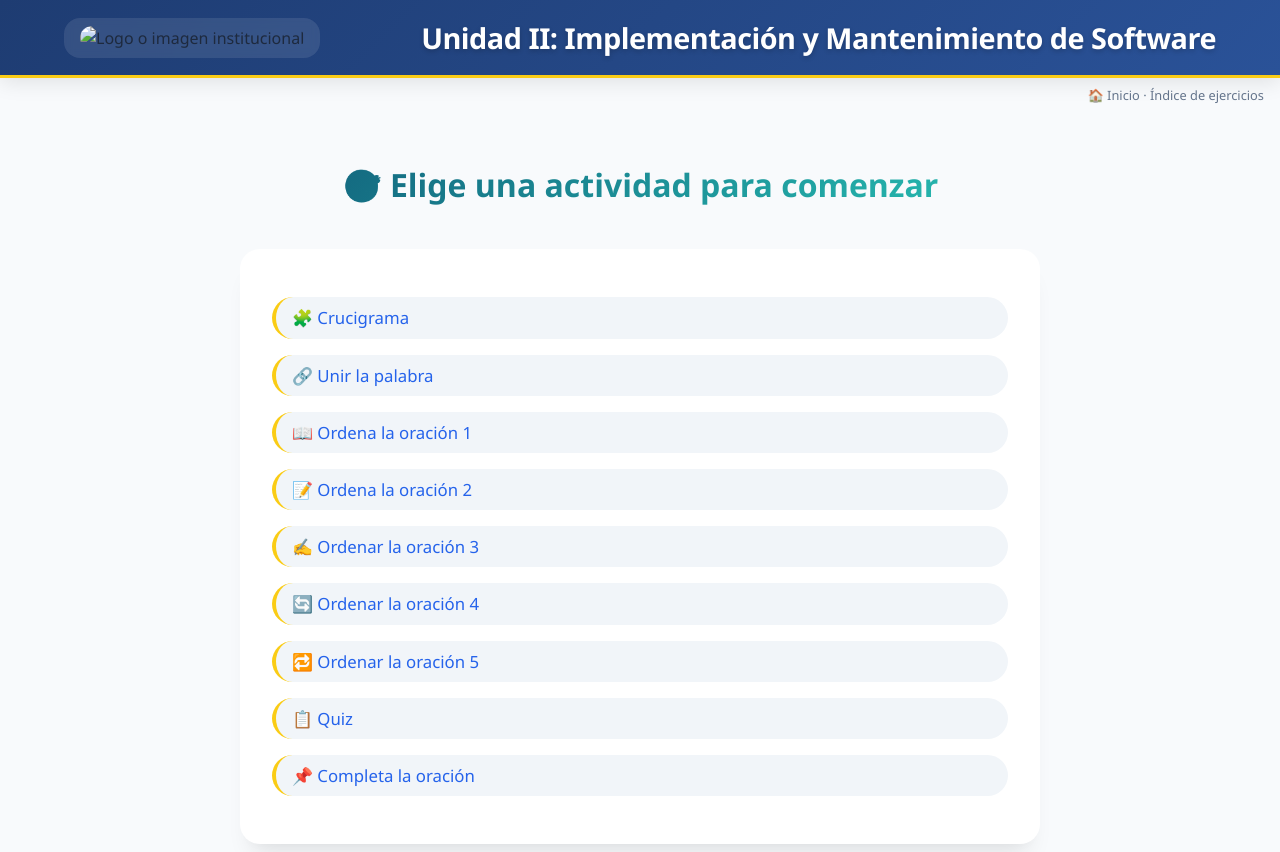
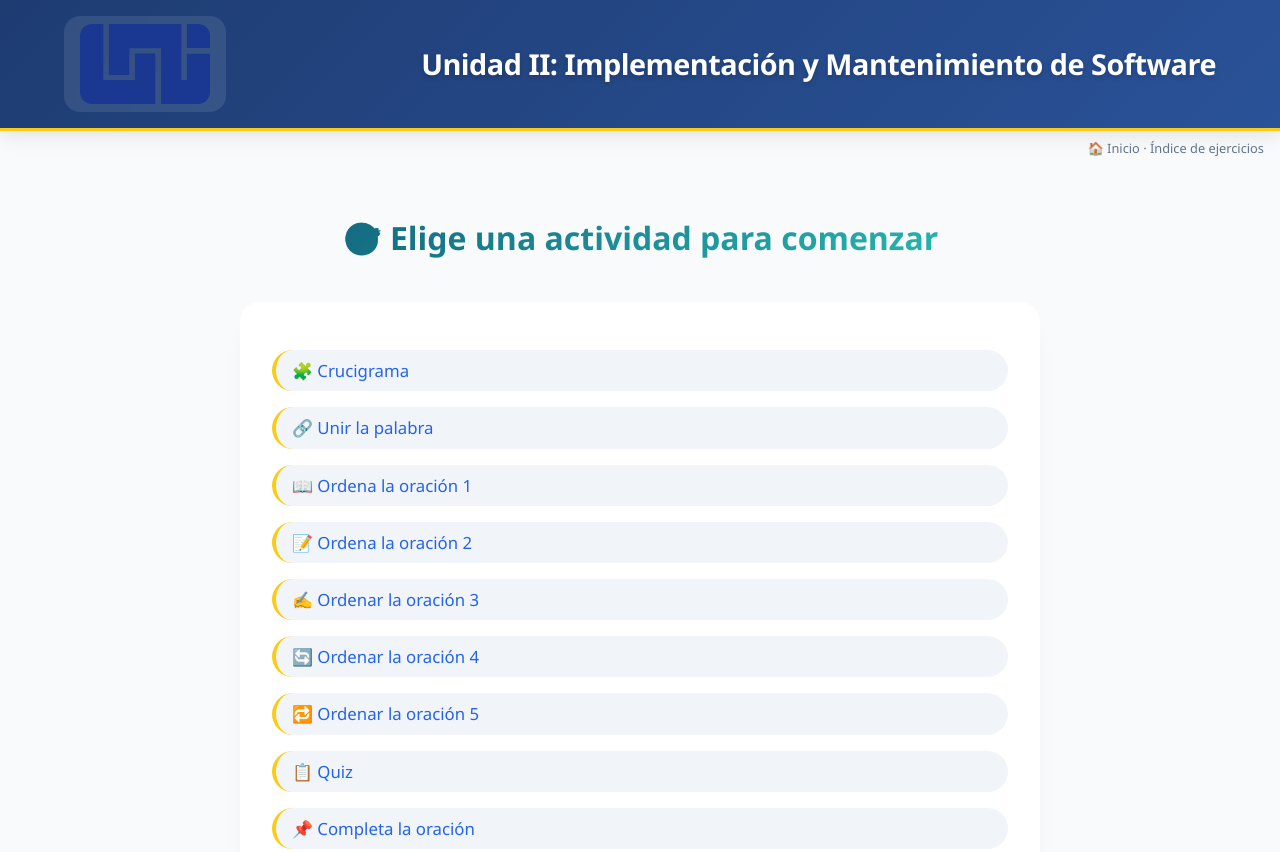
Before and after one commit to alepaniagua0210/EjerciciosPotatoes-Manuel-Paniagua, a plain HTML site: page index.htm in a window 1280 px wide. Shown: the top 852 px of the page. Drawn offline with Linux system fonts and the light colour scheme.

Commit message:
Update index.htm
Imagen

```diff
--- a/index.htm
+++ b/index.htm
@@ -302,7 +302,7 @@
                 <span>Espacio para tu imagen</span>
             </div>
              Ejemplo: si deseas usar una imagen real, descomenta la línea siguiente y comenta el div de arriba -->
-             <img src="..\Users\Usuario\Pictures\WhatsApp Image 2026-04-26 at 10.31.11 PM.jpeg" alt="Logo o imagen institucional">
+             <img src="images/UNI.png" alt="Logo o imagen institucional">
         </div>
         <div class="header-title">
             <h1>Unidad II: Implementación y Mantenimiento de Software</h1>
```
